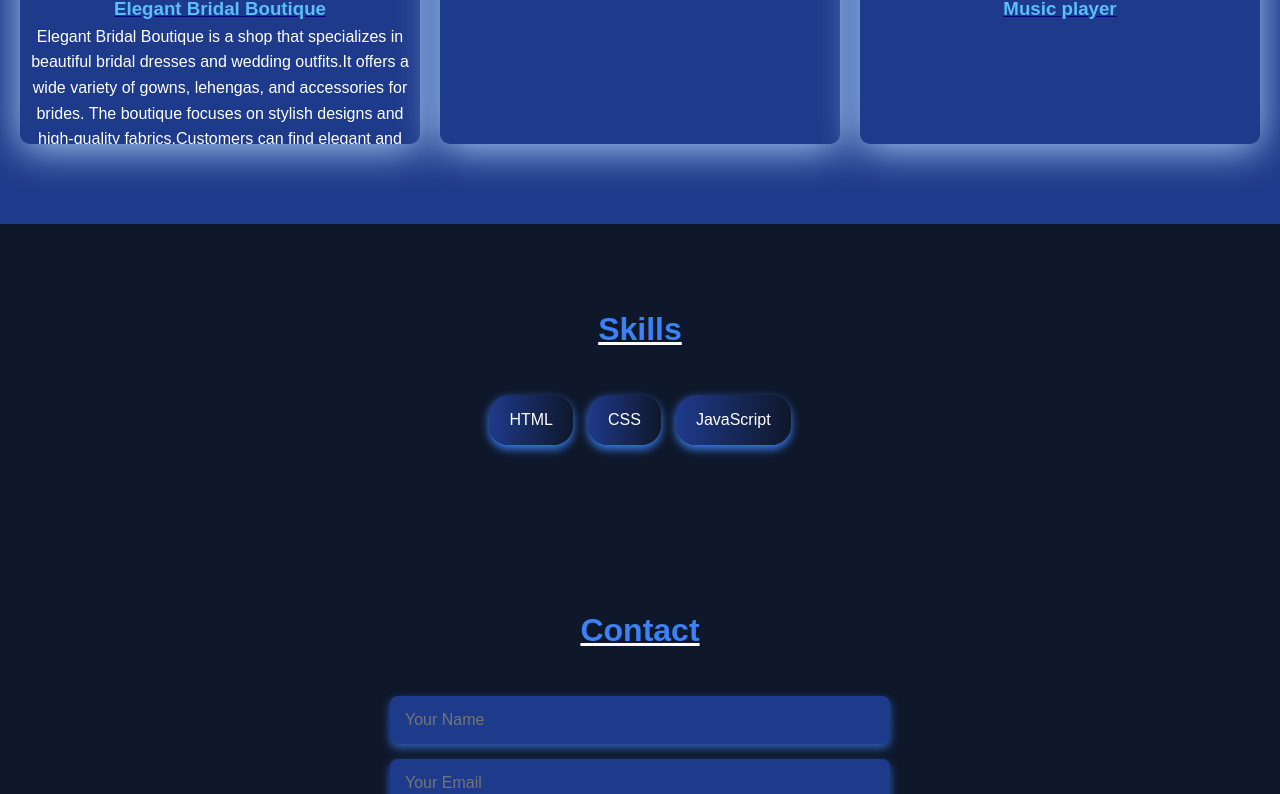
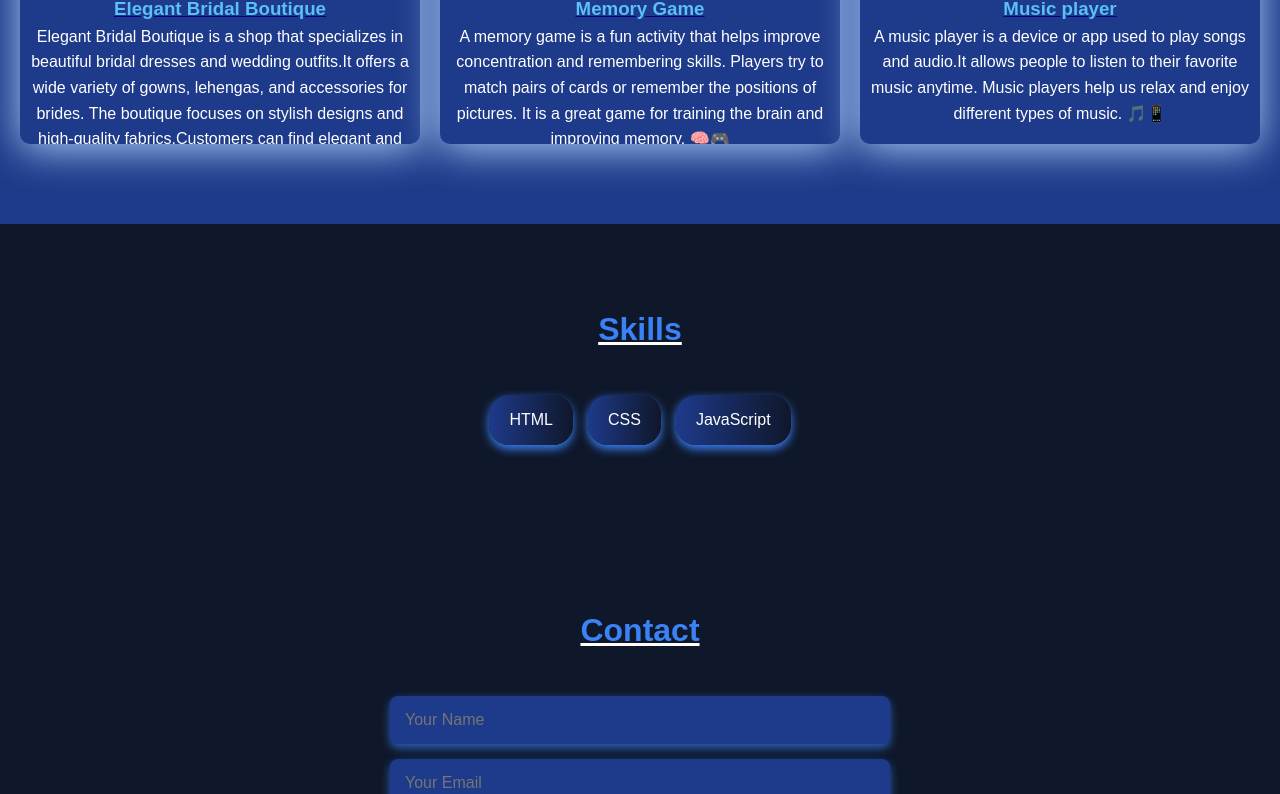
Before and after one commit to jassi85/MyProject, a plain HTML site: page index.html in a window 1280 px wide. Shown: the part 1741-2535 px from the top of the page. Drawn offline with Linux system fonts and the light colour scheme.

Commit message:
Update index.html

```diff
--- a/index.html
+++ b/index.html
@@ -68,8 +68,10 @@ The boutique focuses on stylish designs and high-quality fabrics.Customers can f
         <div class="overlay">
           <a href="mini.html" class="hover-btn">View Project</a>
         </div>
-        <h3></h3>
-         <p></p>
+        <h3>Memory Game</h3>
+         <p>A memory game is a fun activity that helps improve concentration and remembering skills.
+Players try to match pairs of cards or remember the positions of pictures.
+It is a great game for training the brain and improving memory. 🧠🎮</p>
       </div>
     </div>
     <div class="project-card">
@@ -79,7 +81,8 @@ The boutique focuses on stylish designs and high-quality fabrics.Customers can f
           <a href="project.html" class="hover-btn">View Project</a>
           </div>
           <h3>Music player</h3>
-        <p></p>
+        <p>A music player is a device or app used to play songs and audio.It allows people to listen to their favorite music anytime.
+Music players help us relax and enjoy different types of music. 🎵📱</p>
       </div>
     </div>
   </div>
```
